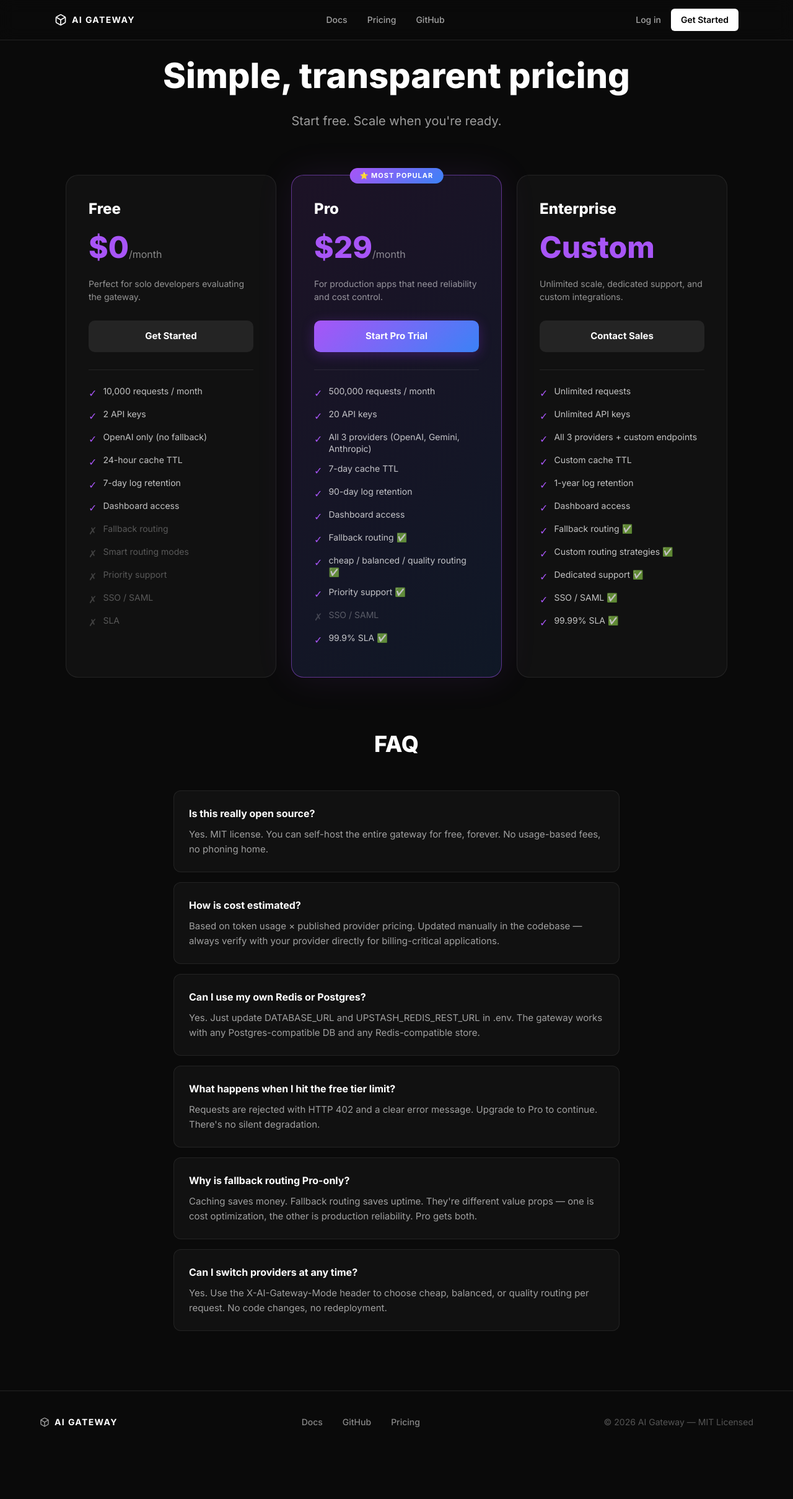
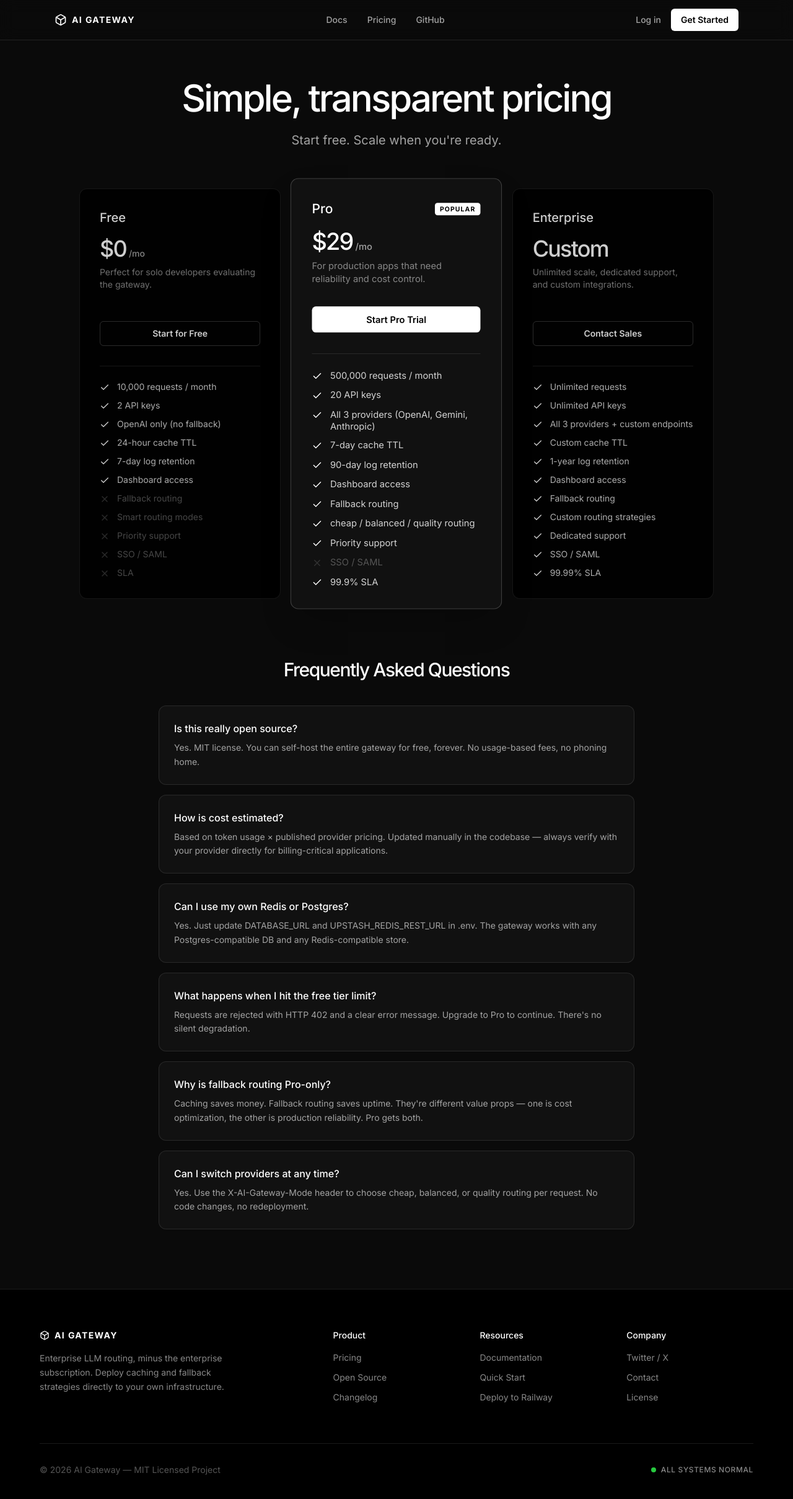
Before and after one commit to PankajKumardev/Ai-Proxy, a Next.js app in the folder apps/dashboard/: page /pricing in a window 1280 px wide. Shown: the top 2418 px of the page at 62% size. Before the commit the page ends 2344 px from the top, so only its background shows below. Built offline with nearby package versions, Linux system fonts and the light colour scheme.

Commit message:
refactor: Redesign marketing pages with Tailwind CSS and introduce a new global footer.

```diff
--- a/apps/dashboard/src/app/(marketing)/layout.tsx
+++ b/apps/dashboard/src/app/(marketing)/layout.tsx
@@ -29,19 +29,49 @@ export default function MarketingLayout({ children }: { children: React.ReactNod
       <main className="flex-1">{children}</main>
 
       {/* Footer */}
-      <footer className="border-t border-white/10 py-10 px-6 mt-auto bg-[#0A0A0A]">
-        <div className="max-w-6xl mx-auto flex flex-col md:flex-row justify-between items-center gap-6">
-          <div className="flex items-center gap-2 font-bold text-white tracking-widest uppercase text-sm">
-            <svg viewBox="0 0 24 24" fill="none" stroke="currentColor" strokeWidth="2" strokeLinecap="round" strokeLinejoin="round" className="w-4 h-4 text-[#a3a3a3]"><path d="M21 16V8a2 2 0 0 0-1-1.73l-7-4a2 2 0 0 0-2 0l-7 4A2 2 0 0 0 3 8v8a2 2 0 0 0 1 1.73l7 4a2 2 0 0 0 2 0l7-4A2 2 0 0 0 21 16z"></path><polyline points="3.27 6.96 12 12.01 20.73 6.96"></polyline><line x1="12" y1="22.08" x2="12" y2="12"></line></svg>
-            AI Gateway
+      <footer className="border-t border-white/10 bg-[#000000] pt-16 pb-12 px-6 mt-auto">
+        <div className="max-w-6xl mx-auto grid grid-cols-2 md:grid-cols-4 lg:grid-cols-5 gap-8 mb-16">
+          <div className="col-span-2 lg:col-span-2">
+            <Link href="/" className="flex items-center gap-2 font-bold tracking-widest uppercase text-white mb-4 text-sm">
+              <svg viewBox="0 0 24 24" fill="none" stroke="currentColor" strokeWidth="2" strokeLinecap="round" strokeLinejoin="round" className="w-4 h-4 text-white"><path d="M21 16V8a2 2 0 0 0-1-1.73l-7-4a2 2 0 0 0-2 0l-7 4A2 2 0 0 0 3 8v8a2 2 0 0 0 1 1.73l7 4a2 2 0 0 0 2 0l7-4A2 2 0 0 0 21 16z"></path><polyline points="3.27 6.96 12 12.01 20.73 6.96"></polyline><line x1="12" y1="22.08" x2="12" y2="12"></line></svg>
+              AI Gateway
+            </Link>
+            <p className="text-sm text-[#888888] leading-relaxed max-w-xs">
+              Enterprise LLM routing, minus the enterprise subscription. Deploy caching and fallback strategies directly to your own infrastructure.
+            </p>
           </div>
-          <div className="flex gap-8 font-medium text-sm">
-            <Link href="/docs/introduction" className="text-[#888888] hover:text-white transition-colors">Docs</Link>
-            <a href="https://github.com/you/ai-gateway" className="text-[#888888] hover:text-white transition-colors">GitHub</a>
-            <Link href="/pricing" className="text-[#888888] hover:text-white transition-colors">Pricing</Link>
+          <div>
+            <h4 className="text-white font-medium mb-4 text-sm">Product</h4>
+            <ul className="space-y-3 text-sm">
+              <li><Link href="/pricing" className="text-[#888888] hover:text-white transition-colors">Pricing</Link></li>
+              <li><a href="https://github.com/you/ai-gateway" className="text-[#888888] hover:text-white transition-colors">Open Source</a></li>
+              <li><Link href="/docs/introduction" className="text-[#888888] hover:text-white transition-colors">Changelog</Link></li>
+            </ul>
           </div>
+          <div>
+            <h4 className="text-white font-medium mb-4 text-sm">Resources</h4>
+            <ul className="space-y-3 text-sm">
+              <li><Link href="/docs/introduction" className="text-[#888888] hover:text-white transition-colors">Documentation</Link></li>
+              <li><Link href="/docs/quick-start" className="text-[#888888] hover:text-white transition-colors">Quick Start</Link></li>
+              <li><a href="https://railway.app" className="text-[#888888] hover:text-white transition-colors">Deploy to Railway</a></li>
+            </ul>
+          </div>
+          <div>
+            <h4 className="text-white font-medium mb-4 text-sm">Company</h4>
+            <ul className="space-y-3 text-sm">
+              <li><a href="https://twitter.com" className="text-[#888888] hover:text-white transition-colors">Twitter / X</a></li>
+              <li><a href="mailto:hello@ai-gateway.dev" className="text-[#888888] hover:text-white transition-colors">Contact</a></li>
+              <li><a href="https://github.com/you/ai-gateway/blob/main/LICENSE" className="text-[#888888] hover:text-white transition-colors">License</a></li>
+            </ul>
+          </div>
+        </div>
+        <div className="max-w-6xl mx-auto border-t border-white/10 pt-8 flex flex-col sm:flex-row justify-between items-center gap-4">
           <div className="text-sm text-[#555555]">
-            © {new Date().getFullYear()} AI Gateway — MIT Licensed
+            © {new Date().getFullYear()} AI Gateway — MIT Licensed Project
+          </div>
+          <div className="flex items-center gap-2">
+            <span className="w-2 h-2 rounded-full bg-[#27c93f]"></span>
+            <span className="text-xs font-medium text-[#888888] uppercase tracking-wider">All Systems Normal</span>
           </div>
         </div>
       </footer>
--- a/apps/dashboard/src/app/(marketing)/pricing/page.tsx
+++ b/apps/dashboard/src/app/(marketing)/pricing/page.tsx
@@ -1,5 +1,6 @@
 import Link from "next/link"
 import type { Metadata } from "next"
+import { Check, X } from "lucide-react"
 
 export const metadata: Metadata = {
   title: "Pricing — AI Gateway",
@@ -10,9 +11,9 @@ const plans = [
   {
     name: "Free",
     price: "$0",
-    period: "/month",
+    period: "/mo",
     desc: "Perfect for solo developers evaluating the gateway.",
-    cta: "Get Started",
+    cta: "Start for Free",
     href: "/signup",
     featured: false,
     features: [
@@ -32,7 +33,7 @@ const plans = [
   {
     name: "Pro",
     price: "$29",
-    period: "/month",
+    period: "/mo",
     desc: "For production apps that need reliability and cost control.",
     cta: "Start Pro Trial",
     href: "/signup?plan=pro",
@@ -44,11 +45,11 @@ const plans = [
       { label: "7-day cache TTL", included: true },
       { label: "90-day log retention", included: true },
       { label: "Dashboard access", included: true },
-      { label: "Fallback routing ✅", included: true },
-      { label: "cheap / balanced / quality routing ✅", included: true },
-      { label: "Priority support ✅", included: true },
+      { label: "Fallback routing", included: true },
+      { label: "cheap / balanced / quality routing", included: true },
+      { label: "Priority support", included: true },
       { label: "SSO / SAML", included: false },
-      { label: "99.9% SLA ✅", included: true },
+      { label: "99.9% SLA", included: true },
     ],
   },
   {
@@ -66,11 +67,11 @@ const plans = [
       { label: "Custom cache TTL", included: true },
       { label: "1-year log retention", included: true },
       { label: "Dashboard access", included: true },
-      { label: "Fallback routing ✅", included: true },
-      { label: "Custom routing strategies ✅", included: true },
-      { label: "Dedicated support ✅", included: true },
-      { label: "SSO / SAML ✅", included: true },
-      { label: "99.99% SLA ✅", included: true },
+      { label: "Fallback routing", included: true },
+      { label: "Custom routing strategies", included: true },
+      { label: "Dedicated support", included: true },
+      { label: "SSO / SAML", included: true },
+      { label: "99.99% SLA", included: true },
     ],
   },
 ]
@@ -104,84 +105,55 @@ const faqs = [
 
 export default function PricingPage() {
   return (
-    <div style={{ maxWidth: "1200px", margin: "0 auto", padding: "80px 24px" }}>
-      <div style={{ textAlign: "center", marginBottom: "72px" }}>
-        <h1 style={{ fontSize: "56px", fontWeight: 800, color: "white", marginBottom: "16px" }}>
+    <div className="pt-32 pb-24 px-6 max-w-6xl mx-auto">
+      <div className="text-center mb-16">
+        <h1 className="text-5xl md:text-6xl font-medium tracking-tighter text-white mb-6">
           Simple, transparent pricing
         </h1>
-        <p style={{ fontSize: "20px", color: "rgba(255,255,255,0.6)" }}>
-          Start free. Scale when you&apos;re ready.
+        <p className="text-xl text-[#a3a3a3]">
+          Start free. Scale when you're ready.
         </p>
       </div>
 
       {/* Plan cards */}
-      <div style={{ display: "flex", gap: "24px", justifyContent: "center", flexWrap: "wrap", marginBottom: "80px" }}>
+      <div className="grid md:grid-cols-3 gap-6 items-stretch max-w-5xl mx-auto text-left mb-24">
         {plans.map((plan) => (
           <div
             key={plan.name}
-            style={{
-              background: plan.featured ? "linear-gradient(135deg, rgba(168,85,247,0.12), rgba(59,130,246,0.12))" : "rgba(255,255,255,0.03)",
-              border: `1px solid ${plan.featured ? "rgba(168,85,247,0.5)" : "rgba(255,255,255,0.08)"}`,
-              borderRadius: "20px",
-              padding: "36px",
-              flex: "1 1 280px",
-              maxWidth: "340px",
-              position: "relative",
-              boxShadow: plan.featured ? "0 0 60px rgba(168,85,247,0.1)" : "none",
-            }}
+            className={`relative flex flex-col p-8 rounded-xl transition-all ${
+              plan.featured
+                ? "bg-[#111111] border border-white/20 shadow-2xl z-10 md:scale-105"
+                : "bg-black border border-white/10 opacity-80 hover:opacity-100"
+            }`}
           >
+            <div className="flex items-center justify-between mb-4">
+              <span className="text-xl font-medium text-white">{plan.name}</span>
               {plan.featured && (
-              <div
-                style={{
-                  position: "absolute",
-                  top: "-12px",
-                  left: "50%",
-                  transform: "translateX(-50%)",
-                  background: "linear-gradient(135deg, #a855f7, #3b82f6)",
-                  color: "white",
-                  fontSize: "11px",
-                  fontWeight: 700,
-                  padding: "4px 16px",
-                  borderRadius: "100px",
-                  textTransform: "uppercase",
-                  letterSpacing: "1px",
-                  whiteSpace: "nowrap",
-                }}
-              >
-                ⭐ Most Popular
+                <span className="text-[10px] uppercase font-bold tracking-widest bg-white text-black px-2 py-0.5 rounded-sm">Popular</span>
+              )}
             </div>
-            )}
-            <h2 style={{ fontSize: "24px", fontWeight: 800, color: "white", marginBottom: "8px" }}>{plan.name}</h2>
-            <div style={{ marginBottom: "12px" }}>
-              <span style={{ fontSize: "48px", fontWeight: 800, color: "#a855f7" }}>{plan.price}</span>
-              <span style={{ color: "rgba(255,255,255,0.5)", fontSize: "16px" }}>{plan.period}</span>
+            <div className="flex items-baseline gap-1 mb-2">
+              <span className="text-4xl font-medium tracking-tighter text-white">{plan.price}</span>
+              {plan.price !== "Custom" && <span className="text-[#a3a3a3] font-medium text-sm">{plan.period}</span>}
             </div>
-            <p style={{ color: "rgba(255,255,255,0.55)", fontSize: "14px", marginBottom: "28px", lineHeight: 1.5 }}>{plan.desc}</p>
+            <p className="text-sm text-[#888888] mb-8 flex-1">{plan.desc}</p>
+
             <Link
               href={plan.href}
-              style={{
-                display: "block",
-                textAlign: "center",
-                background: plan.featured ? "linear-gradient(135deg, #a855f7, #3b82f6)" : "rgba(255,255,255,0.08)",
-                color: "white",
-                padding: "14px",
-                borderRadius: "10px",
-                textDecoration: "none",
-                fontWeight: 700,
-                fontSize: "15px",
-                marginBottom: "28px",
-                boxShadow: plan.featured ? "0 4px 20px rgba(147,51,234,0.3)" : "none",
-              }}
+              className={`inline-flex items-center justify-center shrink-0 transition-transform hover:scale-[0.98] w-full rounded-md h-10 px-4 text-sm font-semibold mb-8 ${
+                plan.featured ? "bg-white text-black" : "border border-white/20 bg-transparent text-white hover:bg-white/10"
+              }`}
             >
               {plan.cta}
             </Link>
-            <div style={{ borderTop: "1px solid rgba(255,255,255,0.08)", paddingTop: "24px" }}>
-              {plan.features.map((f) => (
-                <div key={f.label} style={{ display: "flex", alignItems: "flex-start", gap: "10px", marginBottom: "12px" }}>
-                  <span style={{ color: f.included ? "#a855f7" : "rgba(255,255,255,0.2)", fontSize: "16px", flexShrink: 0, marginTop: "1px" }}>
-                    {f.included ? "✓" : "✗"}
-                  </span>
-                  <span style={{ color: f.included ? "rgba(255,255,255,0.75)" : "rgba(255,255,255,0.3)", fontSize: "14px", lineHeight: 1.4 }}>
+
+            <div className="border-t border-white/10 pt-6 space-y-3">
+              {plan.features.map((f, i) => (
+                <div key={i} className="flex items-start gap-3">
+                  <div className={`mt-0.5 flex-shrink-0 ${f.included ? "text-white" : "text-[#333333]"}`}>
+                    {f.included ? <Check className="w-4 h-4" /> : <X className="w-4 h-4" />}
+                  </div>
+                  <span className={`text-sm leading-tight ${f.included ? "text-[#d4d4d4]" : "text-[#555555]"}`}>
                     {f.label}
                   </span>
                 </div>
@@ -192,24 +164,20 @@ export default function PricingPage() {
       </div>
 
       {/* FAQ */}
-      <div style={{ maxWidth: "720px", margin: "0 auto" }}>
-        <h2 style={{ fontSize: "36px", fontWeight: 800, color: "white", textAlign: "center", marginBottom: "48px" }}>FAQ</h2>
+      <div className="max-w-3xl mx-auto">
+        <h2 className="text-3xl font-medium tracking-tighter text-white text-center mb-10">Frequently Asked Questions</h2>
+        <div className="space-y-4">
           {faqs.map((faq) => (
             <div
               key={faq.q}
-            style={{
-              background: "rgba(255,255,255,0.03)",
-              border: "1px solid rgba(255,255,255,0.08)",
-              borderRadius: "12px",
-              padding: "24px",
-              marginBottom: "16px",
-            }}
+              className="bg-[#111111] border border-white/10 rounded-xl p-6 hover:bg-[#161616] transition-colors"
             >
-            <h3 style={{ fontSize: "16px", fontWeight: 700, color: "white", marginBottom: "10px" }}>{faq.q}</h3>
-            <p style={{ color: "rgba(255,255,255,0.6)", fontSize: "15px", lineHeight: 1.6, margin: 0 }}>{faq.a}</p>
+              <h3 className="text-base font-medium text-white mb-2">{faq.q}</h3>
+              <p className="text-[#a3a3a3] text-sm leading-relaxed m-0">{faq.a}</p>
             </div>
           ))}
         </div>
       </div>
+    </div>
   )
 }
```
Also changed, not shown: apps/dashboard/src/app/(marketing)/page.tsx (+4 -4 lines), 1 other file (tests, documents, lock files or other folders). Lines whose indentation alone changed are shown as unchanged.
